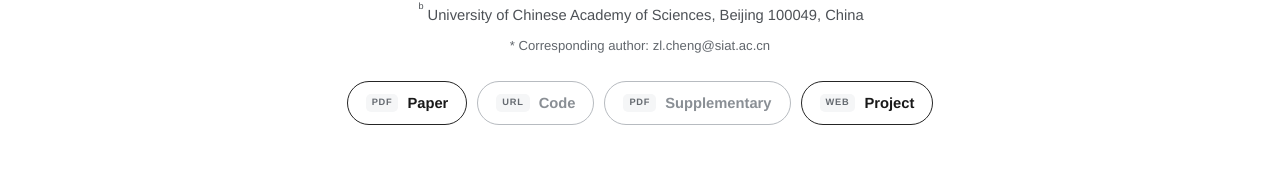
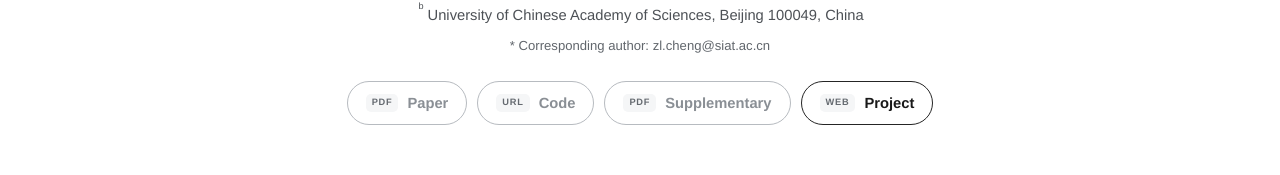
Before and after one commit to tanveeryounis/EGSplat, a Next.js app: page / in a window 1280 px wide. Shown: the part 479-654 px from the top of the page. Built offline with nearby package versions, Linux system fonts and the light colour scheme; no server answers.

Commit message:
Remove public paper PDF

```diff
--- a/app/page.tsx
+++ b/app/page.tsx
@@ -97,10 +97,13 @@ function PaperFigure({
 function ResourceLinks() {
   return (
     <nav className="resource-links" aria-label="Paper resources">
-      <a href={assetPath("/paper.pdf")} target="_blank" rel="noreferrer">
+      <span
+        aria-disabled="true"
+        title="The paper PDF is not publicly available yet"
+      >
         <span className="resource-kicker">PDF</span>
         Paper
-      </a>
+      </span>
       <span aria-disabled="true" title="No code URL is stated in the paper">
         <span className="resource-kicker">URL</span>
         Code
```
Also changed, not shown: 1 other file (tests, documents, lock files or other folders).
